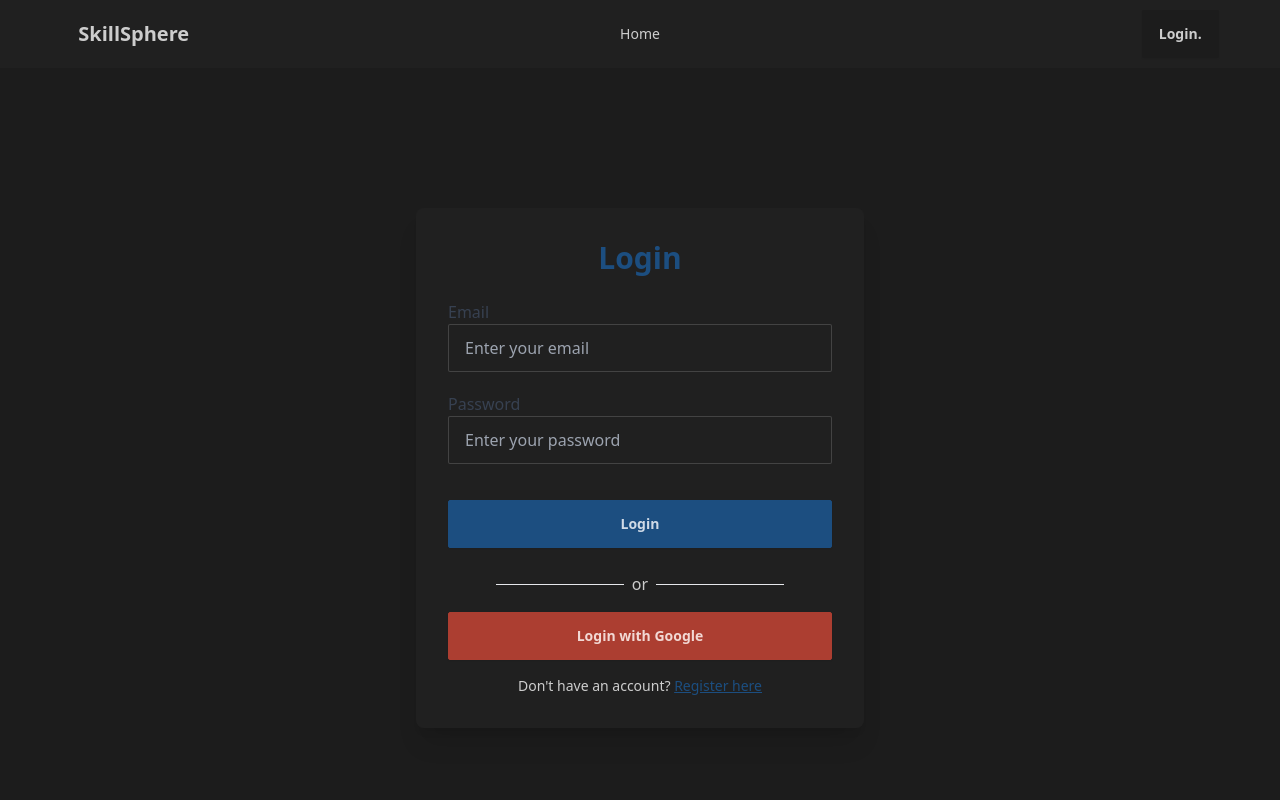
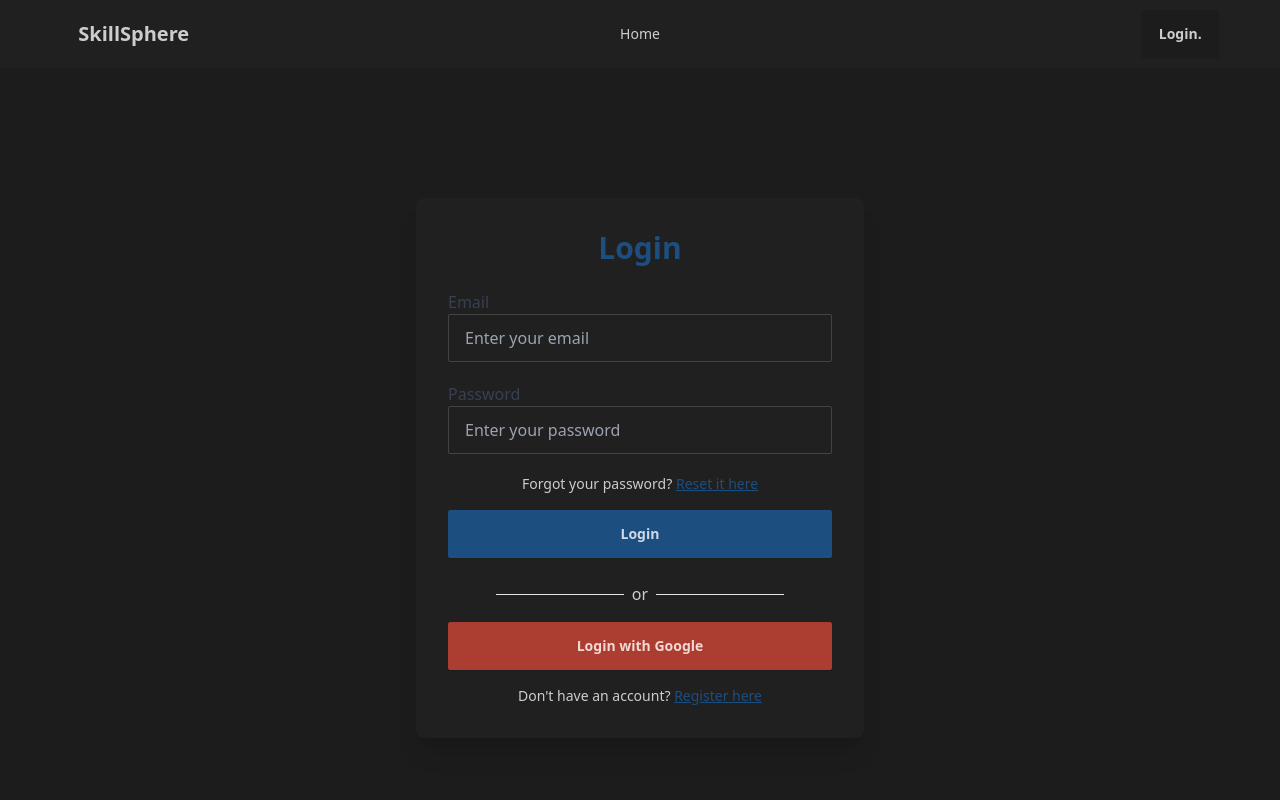
Before and after one commit to rohithaider/Firebase-React-SkillSphere, a React (Vite) app: page /login in a window 1280 px wide. Shown: the top 800 px of the page. Built offline with nearby package versions, Linux system fonts and the light colour scheme; no server answers.

Commit message:
Reset Password

```diff
--- a/src/main.jsx
+++ b/src/main.jsx
@@ -8,6 +8,7 @@ import Register from "./routes/Register";
 import AuthProvider from "./contexts/AuthProvider";
 import ProtectedRoute from "./routes/ProtectedRoute";
 import Profile from "./pages/Profile";
+import ForgetPassword from "./pages/ForgetPassword";
 
 const router = createBrowserRouter([
   {
@@ -27,6 +28,10 @@ const router = createBrowserRouter([
         element:<ProtectedRoute>
           <Profile/>
         </ProtectedRoute>
+      },
+      {
+        path:"forgot-password",
+        element:<ForgetPassword/>
       }
     ],
   },
--- /dev/null
+++ b/src/pages/ForgetPassword.jsx
@@ -0,0 +1,58 @@
+import { useState, useEffect } from "react";
+import { useNavigate, useLocation } from "react-router-dom";
+
+const ForgetPassword = () => {
+  const [email, setEmail] = useState("");
+  const navigate = useNavigate();
+  const location = useLocation();
+
+  // Extract the email from the state passed from the Login page (if any)
+  useEffect(() => {
+    if (location.state && location.state.email) {
+      setEmail(location.state.email);
+    }
+  }, [location]);
+
+  const handleResetPassword = () => {
+
+    window.location.href = `https://myaccount.google.com/intro/signinoptions/password`;
+  };
+
+  return (
+    <div className="min-h-screen flex items-center justify-center bg-base-200">
+      <div className="bg-base-100 p-8 rounded-lg shadow-xl w-full max-w-md">
+        <h2 className="text-3xl font-semibold text-center text-primary mb-6">
+          Reset Password
+        </h2>
+        <form onSubmit={(e) => e.preventDefault()}>
+          <div className="mb-5">
+            <label
+              htmlFor="email"
+              className="block text-base font-medium text-gray-700"
+            >
+              Email
+            </label>
+            <input
+              type="email"
+              id="email"
+              className="input input-bordered w-full"
+              placeholder="Enter your email"
+              value={email}
+              onChange={(e) => setEmail(e.target.value)}
+              required
+            />
+          </div>
+          <button
+            type="button"
+            className="btn btn-primary w-full mt-4"
+            onClick={handleResetPassword}
+          >
+            Reset Password
+          </button>
+        </form>
+      </div>
+    </div>
+  );
+};
+
+export default ForgetPassword;
--- a/src/pages/Profile.jsx
+++ b/src/pages/Profile.jsx
@@ -11,7 +11,6 @@ const Profile = () => {
     name: user?.displayName || "",
     photoURL: user?.photoURL || "",
   });
-
 
   useEffect(() => {
     if (user) {
@@ -38,17 +37,14 @@ const Profile = () => {
         photoURL: formData.photoURL,
       });
 
-
       setUser({
         ...user,
         displayName: formData.name,
         photoURL: formData.photoURL,
       });
 
-      toast.success("Profile updated successfully!");
       navigate("/");
     } catch (error) {
-      console.error("Error updating profile:", error);
       toast.error("Failed to update profile. Please try again.");
     }
   };
--- a/src/routes/Login.jsx
+++ b/src/routes/Login.jsx
@@ -5,7 +5,7 @@ import { toast, ToastContainer } from "react-toastify";
 import "react-toastify/dist/ReactToastify.css";
 
 const Login = () => {
-  const { signIn,googleLogIn } = useContext(AuthContext);
+  const { signIn, googleLogIn } = useContext(AuthContext);
   const [email, setEmail] = useState("");
   const [password, setPassword] = useState("");
   const navigate = useNavigate();
@@ -27,7 +27,7 @@ const Login = () => {
         progress: undefined,
         theme: "colored",
       });
-      navigate("/profile")
+      navigate("/profile");
     } catch (error) {
       // Handle errors (if signIn throws one)
       toast.error(`Login failed: ${error.message}`, {
@@ -44,14 +44,14 @@ const Login = () => {
   };
 
   const handleGoogleLogin = () => {
-      googleLogIn();
+    googleLogIn();
     // Google Login logic
     toast.info("Successfully logged in with Google!", {
       position: "top-right",
       autoClose: 3000,
       theme: "light",
     });
-    navigate("/")
+    navigate("/");
   };
 
   return (
@@ -95,10 +95,18 @@ const Login = () => {
               required
             />
           </div>
-          <button
-            type="submit"
-            className="btn btn-primary w-full mt-4"
-          >
+          <p className="mt-4 text-center text-sm">
+            Forgot your password?{" "}
+            <Link
+              to="/forgot-password"
+              state={{ email }} // Pass the current email state to the ForgotPassword page
+              className="link link-primary"
+            >
+              Reset it here
+            </Link>
+          </p>
+
+          <button type="submit" className="btn btn-primary w-full mt-4">
             Login
           </button>
         </form>
```
